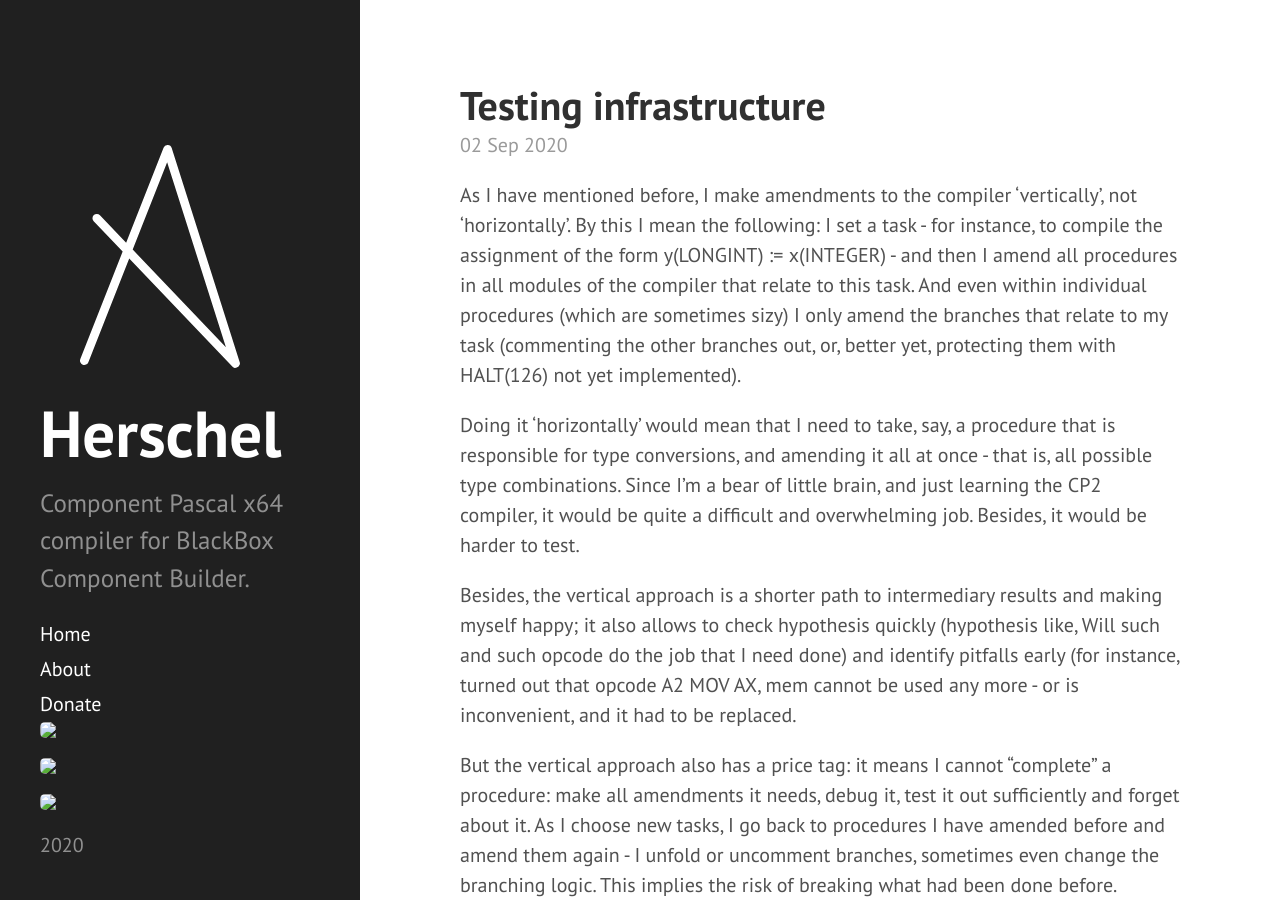
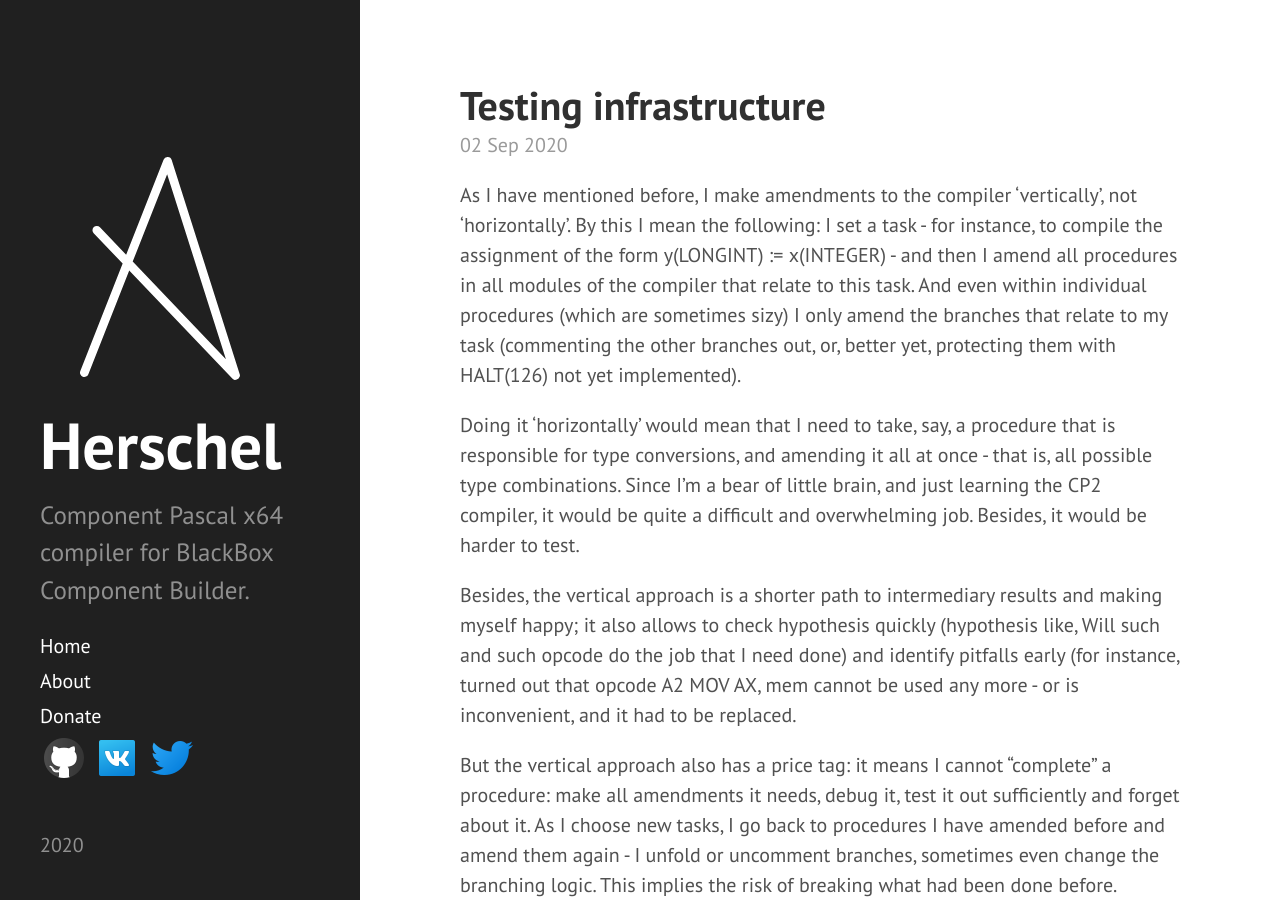
Before and after one commit to bbcb/bbcb.github.io, a Jekyll site: the page built from index.html, in a window 1280 px wide and 900 px high. Built offline with Jekyll 4.4.1, drawn with Linux system fonts in a browser that asks for light colours; the list of posts is cut into pages by our own code.

Commit message:
fix design

```diff
--- a/_includes/sidebar.html
+++ b/_includes/sidebar.html
@@ -27,12 +27,11 @@
         {% endif %}
       {% endfor %}
 
-      <a href="{{ site.github.repo }}"><img src="/imgs/github-48.png" style="border: 0px"></a>
-
-      <a href="https://vk.com/HerschelCompiler"><img src="/imgs/vk-48.png" style="border: 0px"></a>
-
-      <a href="https://twitter.com/HerschelCP64"><img src="/imgs/twitter-48.png" style="border: 0px"></a>
-
+	<div style="maring-top: 15px;">
+		<a href="{{ site.github.repo }}"><img src="/img/github-48.png" style="border: 0px; display: inline; "></a>
+		<a href="https://vk.com/HerschelCompiler"><img src="/img/vk-48.png" style="border: 0px; display: inline; "></a>
+		<a href="https://twitter.com/HerschelCP64"><img src="/img/twitter-48.png" style="border: 0px; display: inline; "></a>
+	</div>
     </nav>
 
     <p>{{ site.time | date: '%Y' }}</p>
```
